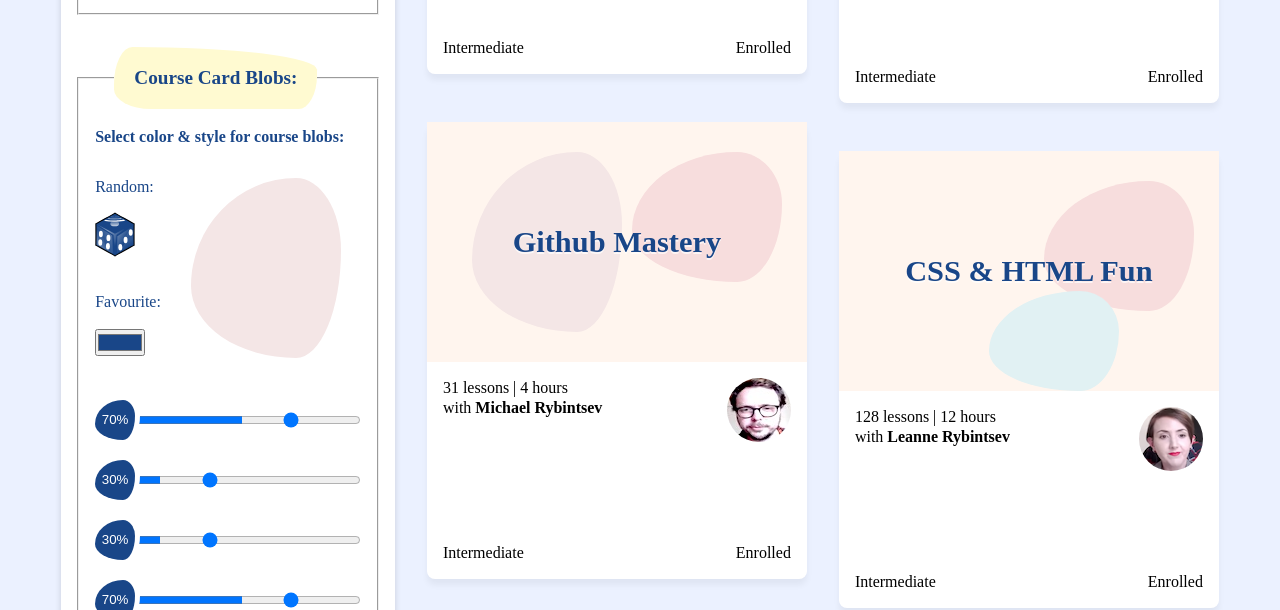
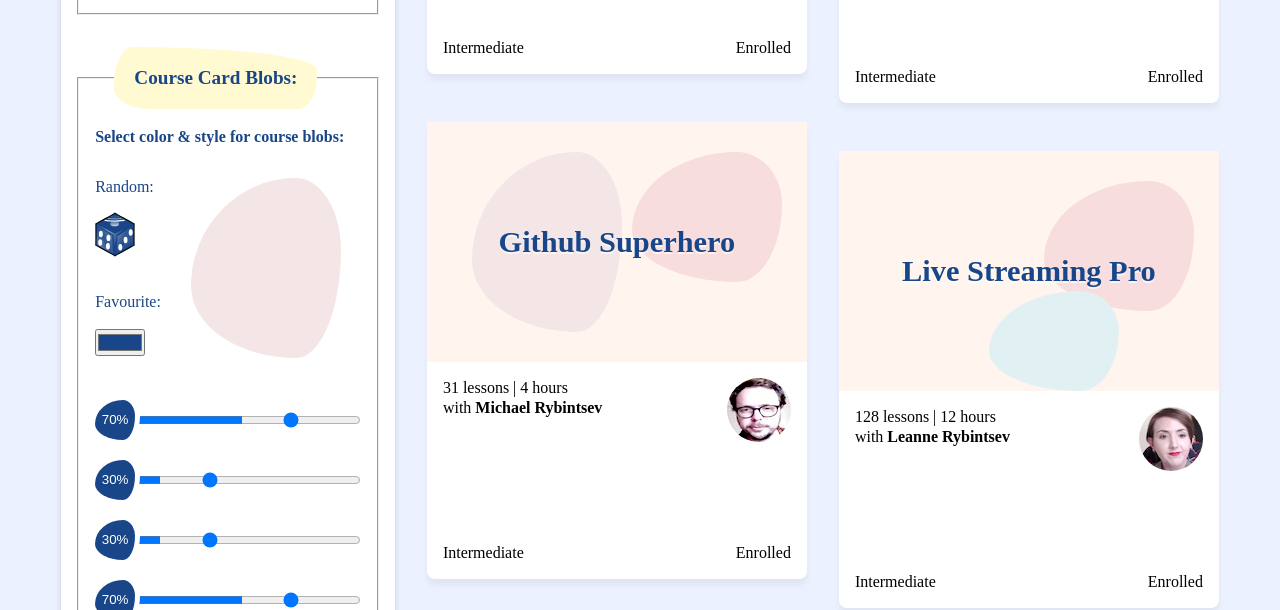
Before and after one commit to thetechjournal/scrimba-card-clone-blobs, a plain HTML site: page index.html in a window 1280 px wide. Shown: the part 490-1100 px from the top of the page. Drawn offline with Linux system fonts and the light colour scheme.

Commit message:
update index.js

```diff
--- a/index.html
+++ b/index.html
@@ -102,7 +102,7 @@
                     <div class="card course-container">
                         <a href="#">
                             <div class="course-title">
-                                <h2>Github Mastery</h2>
+                                <h2>Github Superhero</h2>
                                 <div class="blobs">
                                     <div class="card-blob-1 card-blob"></div>
                                     <div class="card-blob-2 card-blob"></div>
@@ -159,7 +159,7 @@
                     <div class="card course-container">
                         <a href="#">
                             <div class="course-title">
-                                <h2>CSS & HTML Fun</h2>
+                                <h2>Live Streaming Pro</h2>
                                 <div class="blobs">
                                     <div class="card-blob-1 card-blob"></div>
                                     <div class="card-blob-3 card-blob"></div>
```
